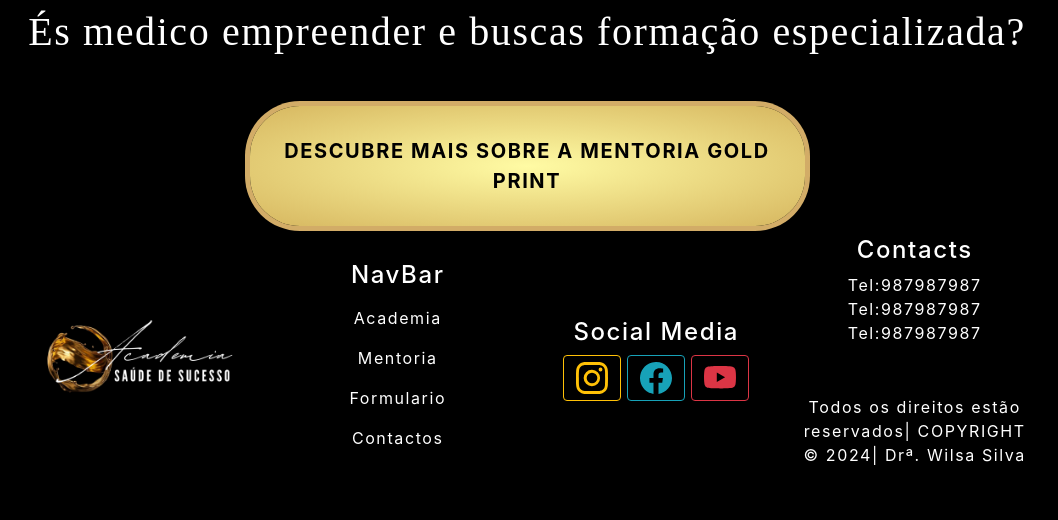
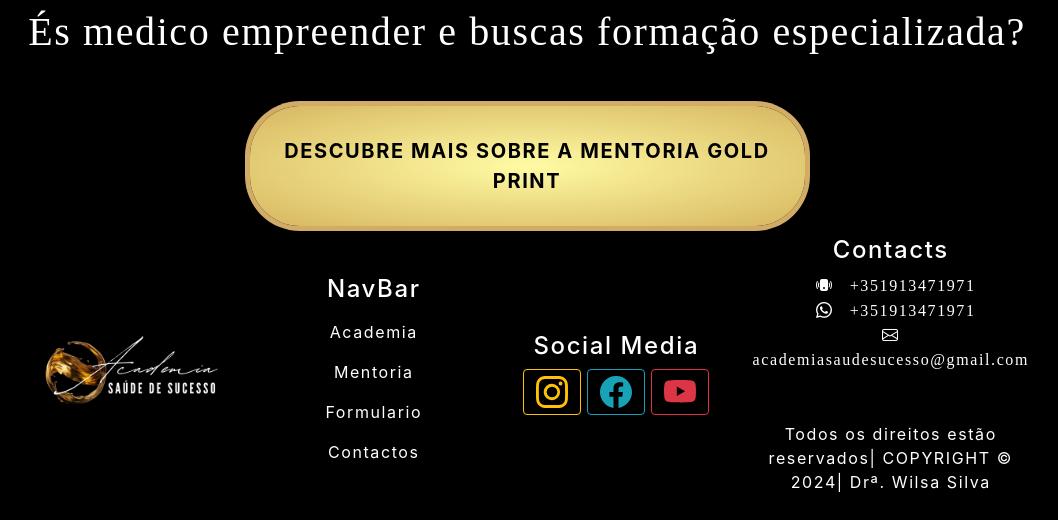
Before and after one commit to SPAWNKID19XX/SC, a Flask app: page / in a window 1280 px wide. Shown: the part 4579-5099 px from the top of the page, without its empty margins (113-1171 px from the left). Before the commit the page ends 5044 px from the top, so only its background shows below. Run offline with Flask 3, Linux system fonts and the light colour scheme; some libraries are stand-ins or nearby versions.

Commit message:
[FIX] footer stile, footer links, footer contacts

```diff
--- a/static/style/main.css
+++ b/static/style/main.css
@@ -105,7 +105,6 @@ img {
 
 .header_form {
   border-radius: 10px;
-  background-color: #d2ac67;
   text-align: center;
   width: 63%;
   margin: 25px auto;
@@ -235,3 +234,12 @@ footer {
 .footer_social_media {
   display: block;
 }
+.right_column a {
+  text-decoration: none;
+  color: white;
+  font-family: "Cardo", serif;
+}
+
+.right_column a:hover {
+  color: #d2ac67;
+}
--- a/templates/base.html
+++ b/templates/base.html
@@ -77,7 +77,7 @@
               <a class="nav-link" href="{{ url_for('gold_print_form') }}">Formulario</a>
             </li>
             <li class="nav-item">
-              <a class="nav-link" href="#">Contactos</a>
+              <a class="nav-link" href="#footer">Contactos</a>
             </li>
           </ul>
         </div>
@@ -89,9 +89,12 @@
       {% block content %}
       <h1>CONTENT BLOCK</h1>
       {% endblock %}
+    </div>
+
+
       <div class="conteiner">
         <div class="footer">
-          <footer>
+          <footer id="footer">
             <div class="row">
               <div class="col">
                 <div class="footer_logo">
@@ -176,9 +179,18 @@
                 <div class="right_column">
                   <div class="contacts">
                     <h4>Contacts</h4>
-                    Tel:987987987<br>
-                    Tel:987987987<br>
-                    Tel:987987987<br>
+                    <div class="mobile_footer_contacts">
+                      <i class="bi bi-phone-vibrate-fill"></i>
+                      <a href="tel:+351913471971">+351913471971</a>
+                    </div>
+                    <div class="Whatsap_footer_contacts">
+                      <i class="bi bi-whatsapp"></i>
+                      <a href="https://api.whatsapp.com/send?phone=351913471971" target="_blank">+351913471971</a>
+                    </div>
+                    <div class="email_footer_contacts">
+                      <i class="bi bi-envelope"></i>
+                      <a href="mailto:academiasaudesucesso@gmail.com"> academiasaudesucesso@gmail.com</a>
+                    </div>
                   </div>
                   <div class="rights_text">
                     <p>Todos os direitos estão reservados| COPYRIGHT © 2024| Drª. Wilsa
@@ -192,6 +204,7 @@
           </footer>
         </div>
       </div>
+
     <script src="https://code.jquery.com/jquery-3.5.1.slim.min.js"></script>
     <script src="https://cdn.jsdelivr.net/npm/@popperjs/core@2.5.3/dist/umd/popper.min.js"></script>
     <script src="https://stackpath.bootstrapcdn.com/bootstrap/4.5.2/js/bootstrap.min.js"></script>
```
